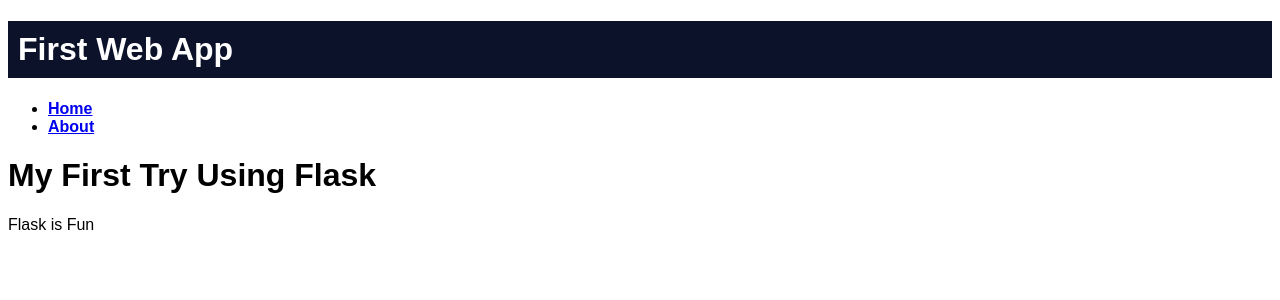
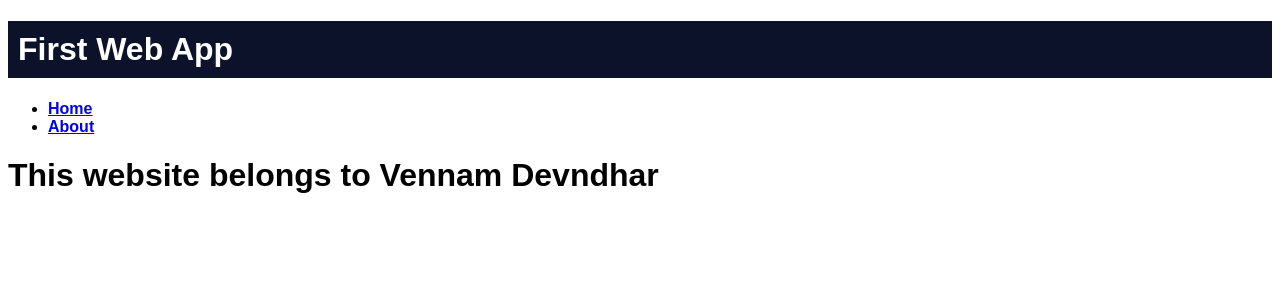
Before and after one commit to deva567/herokuapp, a Flask app: page / in a window 1280 px wide. Shown: the top 300 px of the page. Run offline with Flask 2, Linux system fonts and the light colour scheme.

Commit message:
Update home.html

```diff
--- a/templates/home.html
+++ b/templates/home.html
@@ -8,8 +8,7 @@
     {% extends "template.html" %}
     {% block content %}
 
-    <h1> My First Try Using Flask </h1>
-    <p> Flask is Fun </p>
+    <h1> This website belongs to Vennam Devndhar</h1>
 
     {% endblock %}
   </body>
```
